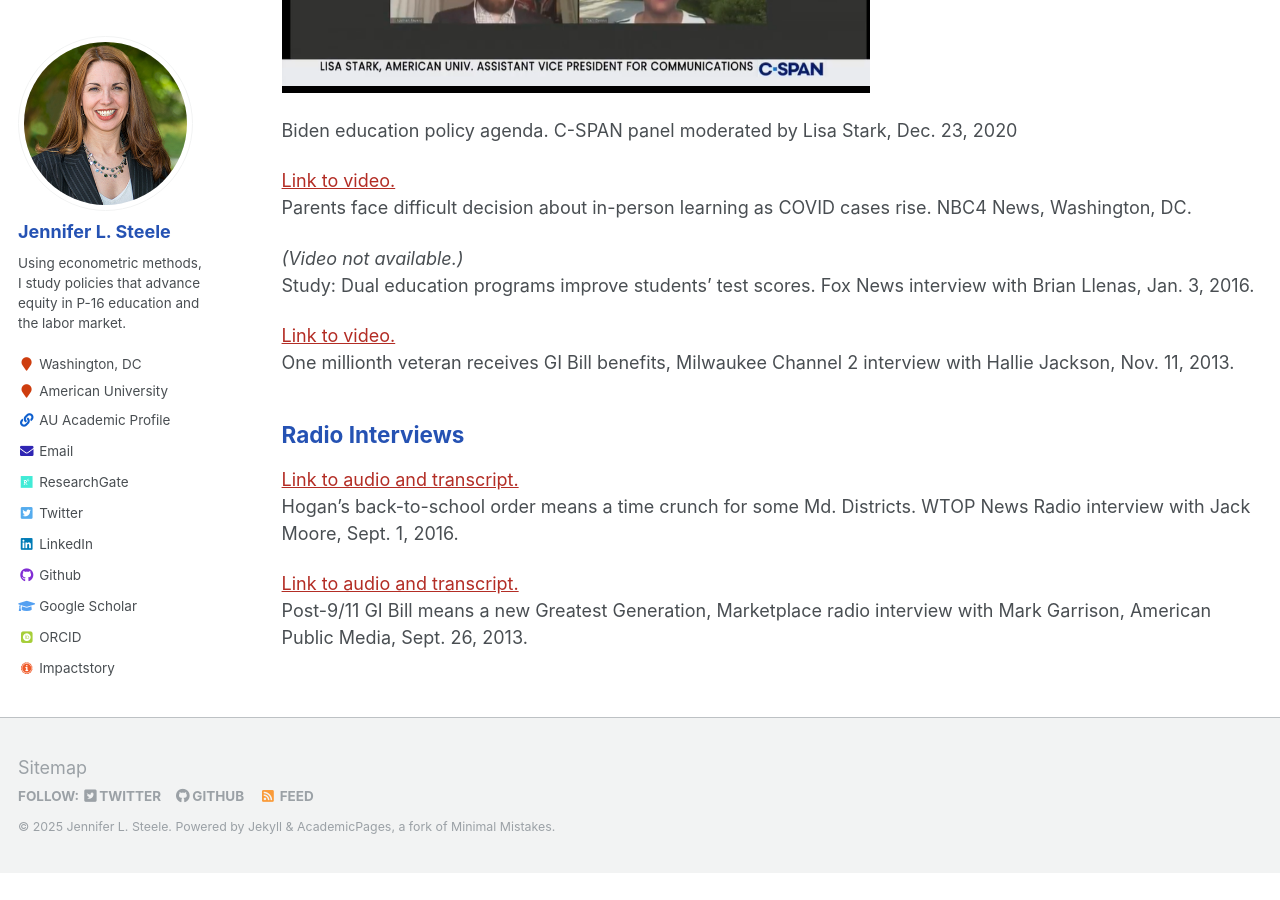
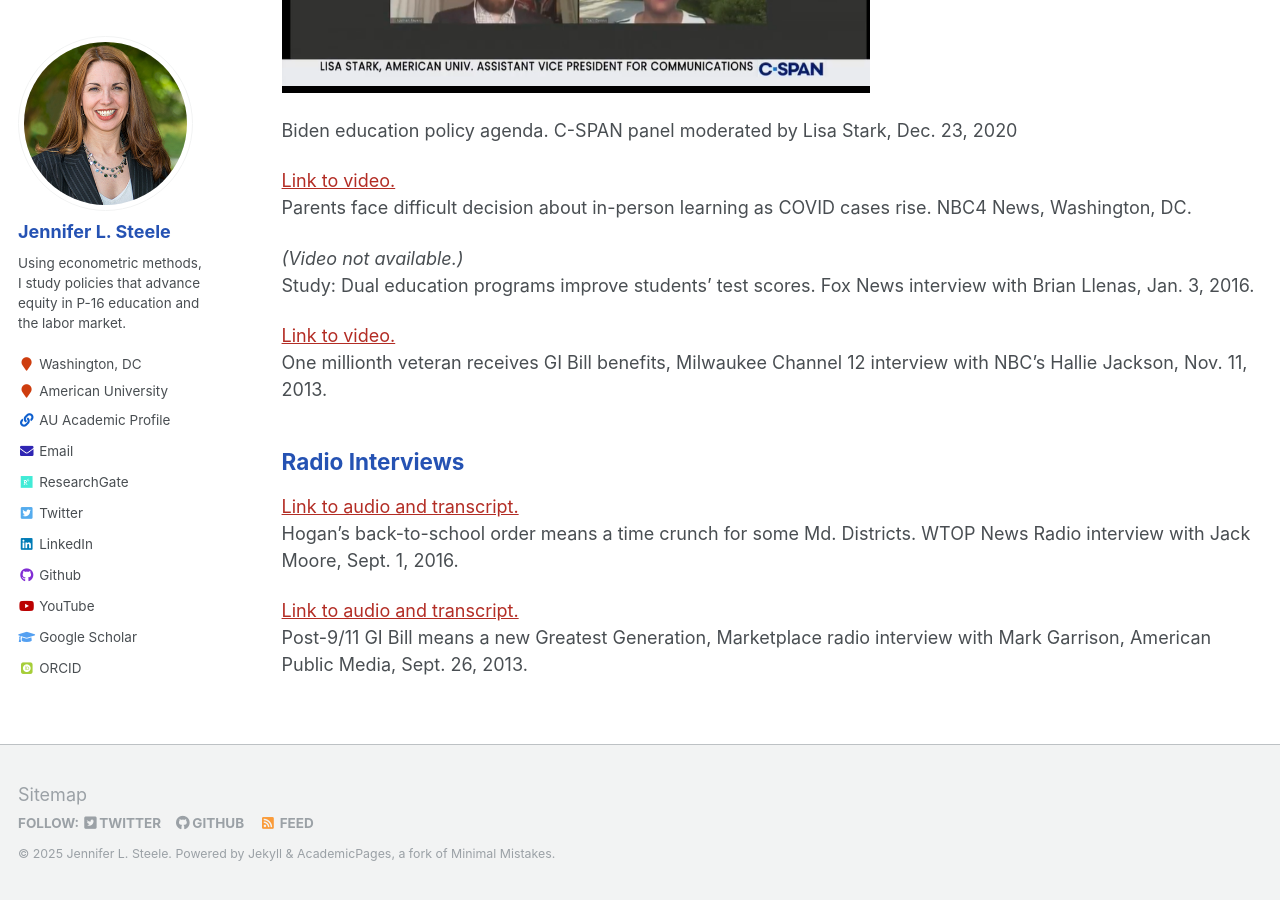
Before and after one commit to jensteele1/jensteele1.github.io, a Jekyll site: the page built from _pages/media.md, in a window 1280 px wide and 900 px high, scrolled down 2525 px. Built offline with Jekyll 4.4.1, drawn with Linux system fonts in a browser that asks for light colours; some web fonts are replaced; before the commit the page ends 3398 px from its top, so only the background shows below that.

Commit message:
updates
config with youtube link, media page updates, CV updates from late May 2025

```diff
--- a/_config.yml
+++ b/_config.yml
@@ -100,7 +100,7 @@ author:
   google_plus      :
   keybase          :
   instagram        :
-  impactstory      : "https://profiles.impactstory.org/u/0000-0002-5014-6345"
+  impactstory      : # https://profiles.impactstory.org/u/0000-0002-5014-6345
   lastfm           :
   linkedin         : "https://www.linkedin.com/in/jennifer-steele-70976340/"
   orcid            : "https://orcid.org/0000-0002-5014-6345"
@@ -113,7 +113,7 @@ author:
   vine             :
   weibo            :
   xing             :
-  youtube          :
+  youtube          : "https://www.youtube.com/@jensteeledc"
   wikipedia        :
 
 
--- a/_pages/media.md
+++ b/_pages/media.md
@@ -52,7 +52,7 @@ Study: Dual education programs improve students’ test scores. Fox News intervi
 
 
 [Link to video.](http://www.wisn.com/news/south-east-wisconsin/One-millionth-veteran-receives-GI-Bill-benefits/22907722)
-One millionth veteran receives GI Bill benefits, Milwaukee Channel 2 interview with Hallie Jackson, Nov. 11, 2013.
+One millionth veteran receives GI Bill benefits, Milwaukee Channel 12 interview with NBC's Hallie Jackson, Nov. 11, 2013.
 
 
 
@@ -63,5 +63,5 @@ One millionth veteran receives GI Bill benefits, Milwaukee Channel 2 interview w
 Hogan’s back-to-school order means a time crunch for some Md. Districts. WTOP News Radio interview with Jack Moore, Sept. 1, 2016.
 
 
-[Link to audio and transcript.](http://www.marketplace.org/ topics/economy/post-911-gi-bill-means-new-greatest-generation)
+[Link to audio and transcript.](http://www.marketplace.org/topics/economy/post-911-gi-bill-means-new-greatest-generation)
 Post-9/11 GI Bill means a new Greatest Generation, Marketplace radio interview with Mark Garrison, American Public Media, Sept. 26, 2013.
```
Also changed, not shown: 2 other files.
